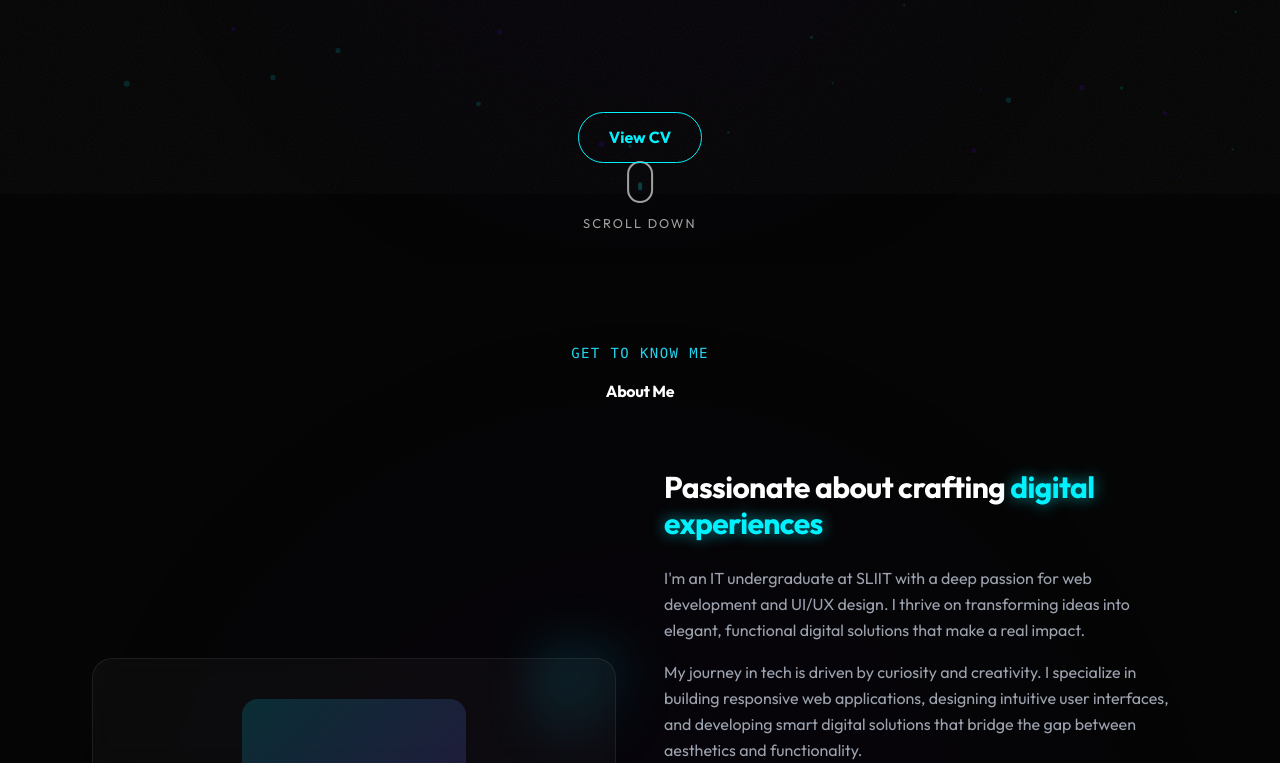
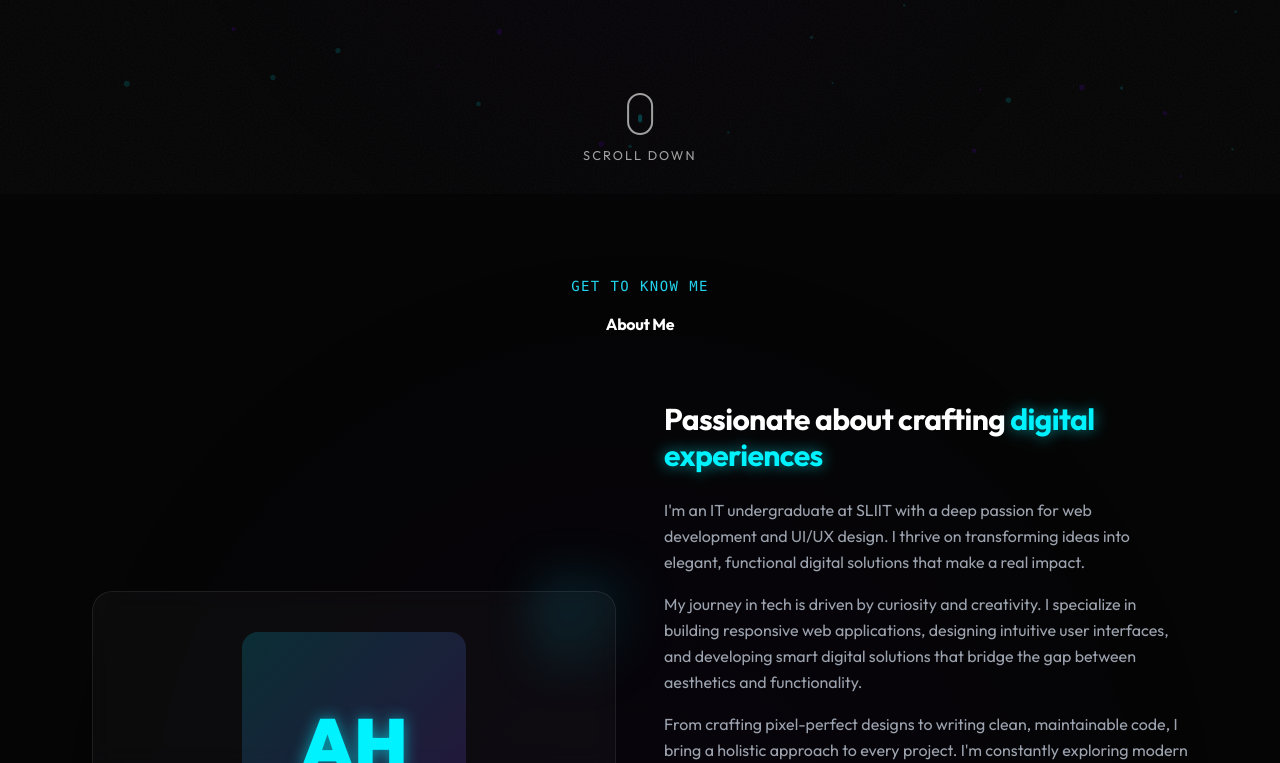
Before and after one commit to MohammedFaizalMohammedAsadhHasan/asadhhasan-portfolio, a website built with Vite: page index.html in a window 1280 px wide. Shown: the part 606-1369 px from the top of the page. Built offline with nearby package versions, Linux system fonts and the light colour scheme.

Commit message:
Remove View CV button from Hero section

```diff
--- a/index.html
+++ b/index.html
@@ -112,10 +112,6 @@
             <div class="hero-btns">
                 <a href="#projects" class="btn primary magnetic">View Projects</a>
                 <a href="#contact" class="btn ghost magnetic">Contact Me</a>
-            </div>
-            <div class="hero-cv-link">
-                <a href="/As'adh Hasan Faizal.pdf" target="_blank"
-                    class="btn secondary magnetic">View CV</a>
             </div>
         </div>
         <div class="scroll-indicator">
```
